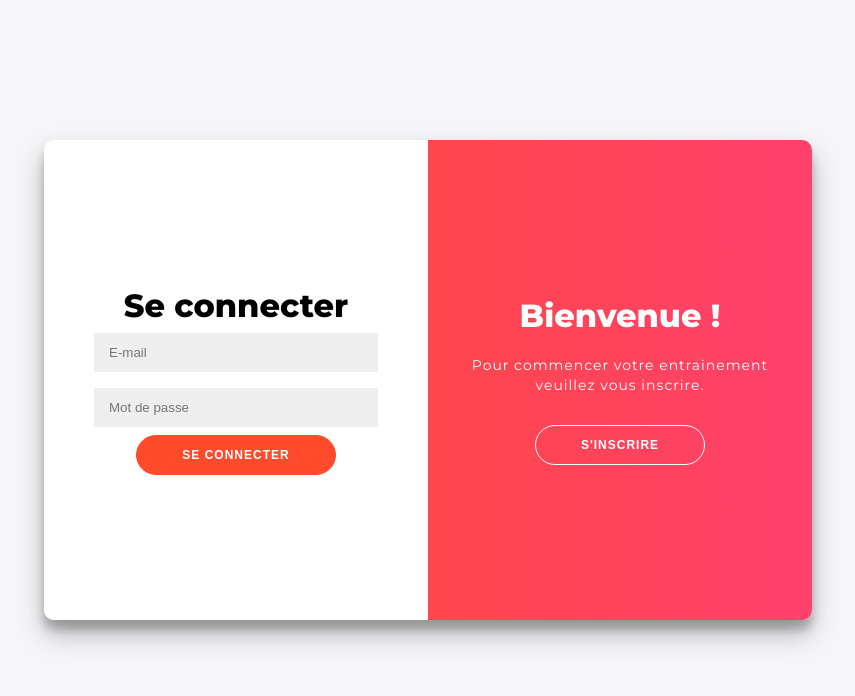
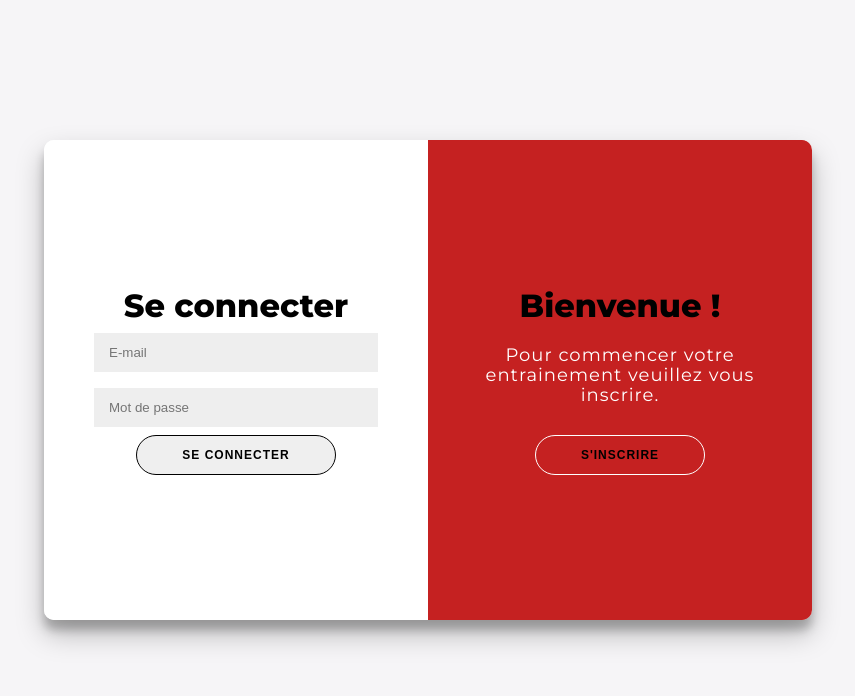
Before and after one commit to Anjara-org/fitness_front, a Next.js app: page / in a window 1280 px wide. Shown: the top 696 px of the page, without its empty margins (212-1067 px from the left). Built offline with nearby package versions, Linux system fonts and the light colour scheme.

Commit message:
little fix

```diff
--- a/src/pages/components/signUp/index.jsx
+++ b/src/pages/components/signUp/index.jsx
@@ -28,7 +28,7 @@ export default function SignUp(){
                 throw new Error(errorMessage)
             }
         }catch (error){
-            setError('somthing went wrong')
+            setError('something went wrong')
         }
 
     }
--- a/src/pages/index.module.css
+++ b/src/pages/index.module.css
@@ -1,4 +1,4 @@
-@import url('https://fonts.googleapis.com/css?family=Montserrat:400,800');
+@import url("https://fonts.googleapis.com/css?family=Montserrat:400,800");
 
 .body {
   background-color: #f6f5f7;
@@ -6,7 +6,7 @@
   justify-content: center;
   align-content: center;
   flex-direction: column;
-    font-family: 'Montserrat', sans-serif;
+  font-family: "Montserrat", sans-serif;
   height: 100vh;
   width: 100vw;
   margin: -20px 0 50px;
@@ -15,10 +15,11 @@
 .h1 {
   font-weight: bold;
   margin: 0;
+  color: black;
 }
 
 .p {
-    font-size: 14px;
+  font-size: 18px;
   font-weight: 100;
   line-height: 20px;
   letter-spacing: 1px;
@@ -27,9 +28,7 @@
 
 .button {
   border-radius: 20px;
-    border: 1px solid #FF4B2B;
-    background-color: #FF4B2B;
-    color: #FFFFFF;
+  border: 1px solid;
   font-size: 12px;
   font-weight: bold;
   padding: 12px 45px;
@@ -46,13 +45,18 @@
   outline: none;
 }
 
+.button:hover {
+  background-color: rgba(167, 13, 13, 0.911);
+  transition: 0.5s;
+}
+
 .ghost {
   background-color: transparent;
   border-color: white;
 }
 
 .form_container form {
-    background-color: #FFFFFF;
+  background-color: #ffffff;
   display: flex;
   align-items: center;
   justify-content: center;
@@ -78,8 +82,7 @@
 .container {
   background-color: #fff;
   border-radius: 10px;
-    box-shadow: 0 14px 28px rgba(0,0,0,0.25),
-                0 10px 10px rgba(0,0,0,0.22);
+  box-shadow: 0 14px 28px rgba(0, 0, 0, 0.25), 0 10px 10px rgba(0, 0, 0, 0.22);
   position: relative;
   overflow: hidden;
   width: 768px;
@@ -120,11 +123,13 @@
 }
 
 @keyframes show {
-    0%, 49.99% {
+  0%,
+  49.99% {
     opacity: 0;
     z-index: 1;
   }
-    50%, 100% {
+  50%,
+  100% {
     opacity: 1;
     z-index: 5;
   }
@@ -146,13 +151,13 @@
 }
 
 .overlay {
-    background: #FF416C;
-    background: -webkit-linear-gradient(to right, #FF4B2B, #FF416C);
-    background: linear-gradient(to right, #FF4B2B, #FF416C);
+  background: rgb(197, 33, 33);
+  background: -webkit-linear-gradient(to right, #ff4b2b, #be032bb9);
+  background: linear-gradient(to right, rgba(101, 11, 11, 0.911));
   background-repeat: no-repeat;
   background-size: cover;
   background-position: 0 0;
-    color: #FFFFFF;
+  color: #ffffff;
   position: relative;
   left: -100%;
   height: 100%;
```
Lines whose indentation alone changed are shown as unchanged.
